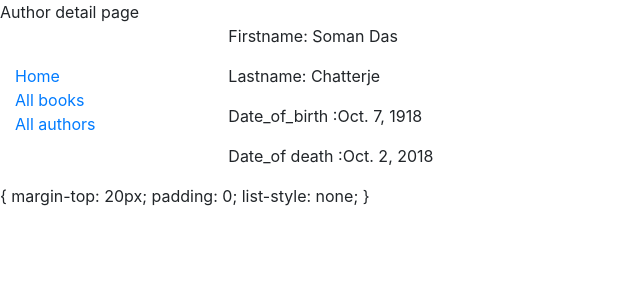
After one commit to Abhi868/LocalLibrary, a Django app: page /catalog/author/2 in a window 1280 px wide. The commit adds this page. Shown: the top 300 px of the page, without its empty margins (0-640 px from the left). Run offline with Django 3.2, Linux system fonts and the light colour scheme; data comes from the database, SQL or seed files in the repository; both versions use the stored data as it was after the commit; some libraries are stand-ins or nearby versions.

Commit message:
Added pagination and have used sessions framework

```diff
--- a/catalog/models.py
+++ b/catalog/models.py
@@ -25,7 +25,7 @@ class Author(models.Model):
 
 class Book(models.Model):
 	title=models.CharField(max_length=60)
-	author=models.ForeignKey('Author', on_delete=models.CASCADE,help_text="Enter name of the author")
+	author=models.ForeignKey('Author',on_delete=models.CASCADE,help_text="Enter name of the author")
 	summary=models.TextField(max_length=100,help_text="Enter description of the book")
 	isbn=models.CharField('ISBN' ,max_length=13,help_text="13 character number <a href=https://www.isbn-international.org/content/what-isbn>what is ISBN number</a>")
 	genre=models.ManyToManyField(Genre, help_text="Select Genre for this book ")
--- /dev/null
+++ b/catalog/templates/catalog/author_detail.html
@@ -0,0 +1,66 @@
+
+
+
+{% extends "catalog/base_generic.html" %}
+
+{% block title %}
+ Author detail page
+{% endblock %}
+	{% block content %}
+
+
+	<p>Firstname: {{author.first_name}}</p>
+	<p>Lastname: {{author.last_name}}</p>
+	<p>Date_of_birth :{{author.date_of_birth}}</p>
+	<p>Date_of death :{{author.date_of_death}}</p>
+
+	{% endblock %}
+
+
+
+
+
+
+
+
+
+
+
+
+
+
+
+
+
+
+
+
+
+
+
+
+
+
+
+
+
+
+
+
+
+
+
+
+
+
+
+
+
+
+
+
+
+
+
+
+}
--- a/catalog/templates/catalog/author_list.html
+++ b/catalog/templates/catalog/author_list.html
@@ -1,10 +1,12 @@
 
-{% extends 'catalog/base_generic.html'%}
+{% extends 'catalog/base_generic.html' %}
 {% block content %}
 
 <p>List of all the authors</p>
 	{% for value in object_list %}
-		<li>{{value.first_name}}</li>
+		<li>
+			<a href ="{% url 'author-detail' value.id %}">{{value.first_name}}</a>
+		</li>
 
 	{% endfor %}
 {% endblock %}
--- a/catalog/templates/catalog/base_generic.html
+++ b/catalog/templates/catalog/base_generic.html
@@ -22,13 +22,33 @@
      {% endblock %}
       </div>
       <div class="col-sm-10 ">{% block content %}{% endblock %}</div>
+
+{% block pagination %}
+{% if is_paginated %}
+  <div class="pagination">
+    <span class="page-links">
+      {% if page_obj.has_previous %}
+        <a href="{{request.path}}?page={{page_obj.previous_page_number}}">Previous</a>
+      {% endif %}
+
+
+    <span class="current -page">
+      <p>Page{{page_obj.number}} of {{page_obj.paginator.num_pages}}</p>
+    </span>
+
+      {% if page_obj.has_next %}
+        <a href="{{request.path}}?page={{page_obj.next_page_number}}">Next</a>
+      {% endif %}
+    </span>
+
+{% endif %}
+{% endblock %}
     </div>
   </div>
 </body>
 </html>
 
-The template includes CSS from Bootstrap to improve the layout and presentation of the HTML page.
-.sidebar-nav {
+  {
     margin-top: 20px;
 
     padding: 0;
--- a/catalog/templates/catalog/book_detail.html
+++ b/catalog/templates/catalog/book_detail.html
@@ -1,7 +1,7 @@
 {% extends "catalog/base_generic.html" %}
 {% block content %}
 	<h1>{{book.title}}</h1>
-	<p><strong>Author:</strong><a href="">{{book.Author}}</a></p>
+	<p><strong>Author:</strong><a href="{% url 'author-detail' book.author.pk %}">{{book.author}}</a></p>
 	<p><strong>ISBN:</strong><a href="">{{book.isbn}}</p>
 	<p><strong>Summary:</strong><a href="">{{book.summary}}</p>
 	<p><strong>Language:</strong><a href="">{{book.language}}</p>
--- a/catalog/templates/catalog/index.html
+++ b/catalog/templates/catalog/index.html
@@ -7,6 +7,7 @@
 {% endblock %}
 {% block content %}
 <h3> LocalLibrary Home</h3>
+{{num_visits}}
 
 <p>Welcome to the index page developed by Abhishek Tripathi</p>
  <p>The library has the following record counts:</p>
@@ -16,6 +17,7 @@
     <li><strong>Copies available:</strong> {{ num_instance_available }}</li>
     <li><strong>Authors:</strong> {{ num_authors }}</li>
   </ul>
-
+<p>You have visited this page {{num_visits}} {% if num_visits == 1 %} time {% else %}times {% endif %}
+</p>
 
 {% endblock %}
--- a/catalog/urls.py
+++ b/catalog/urls.py
@@ -8,5 +8,6 @@ urlpatterns=[
 path('',views.index,name="index"),
 path('books/',views.BookListView.as_view(),name="books"),
 path('book/<int:pk>',views.BookDetailView.as_view(),name="book-detail"),
-path('authors/',views.AuthorsListView.as_view(),name="authors")
+path('authors/',views.AuthorsListView.as_view(),name="authors"),
+path('author/<int:pk>',views.AuthorDetailView.as_view(),name="author-detail"),
 ]
--- a/catalog/views.py
+++ b/catalog/views.py
@@ -16,13 +16,14 @@ def index(request):
 	#No of books available
 	num_instance_available=BookInstance.objects.filter(status="a").count()
 	num_authors=Author.objects.all().count()
-
-
+	num_visits=request.session.get('num_visits',0)
+	request.session['num_visits']=num_visits+1
 	context={
 	"num_books":num_books,
 	"num_Instances":num_Instances,
 	"num_instance_available":num_instance_available,
 	"num_authors":num_authors,
+	"num_visits":num_visits,
 	}
 
 	return render(request,"catalog/index.html",context)
@@ -33,7 +34,7 @@ class BookListView(generic.ListView):
 	templates="catalog/book_list"
 	#queryset=Book.objects.all()[:5]
 	context="Book_list"
-
+	paginate_by=1
 	def get_queryset(self):
 		return Book.objects.all()[:4]
 
@@ -44,8 +45,11 @@ class BookDetailView(generic.DetailView):
 
 class AuthorsListView(generic.ListView):
 	model=Author
-	#context="authorlist"
+	context="author_list"
+	paginate_by=1
 
+class AuthorDetailView(generic.DetailView):
+	model=Author
 	'''
 	def context_data(self,**kwargs):
 		context=super(BookDetailView,self).get_context_data(**kwargs)
```
Also changed, not shown: catalog/templates/catalog/book_list.html (+21 -0 lines), requirements.txt (added, +188 -0 lines), db.sqlite3.
